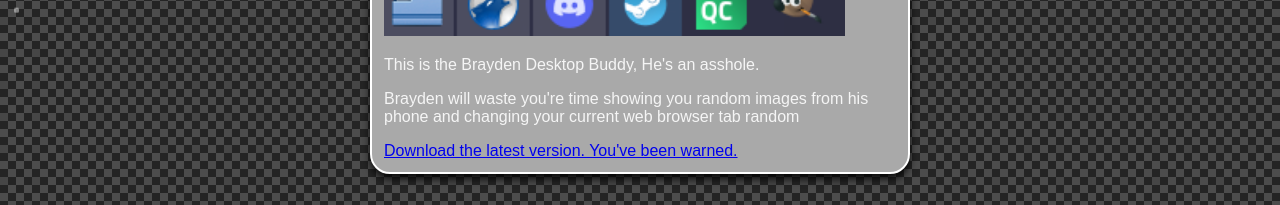
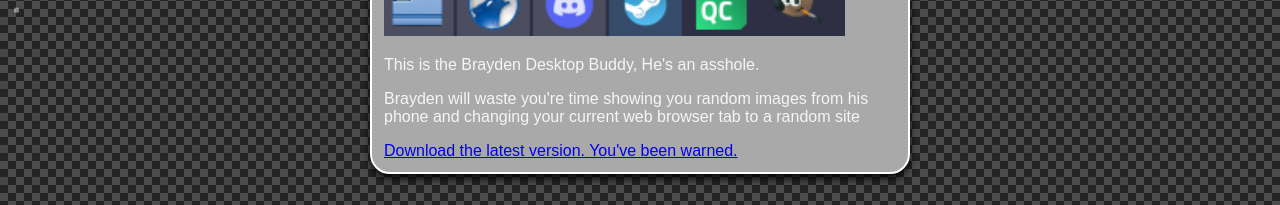
Before and after one commit to PiSquaredx3/Nickel-Dhingy, a Jekyll site: the page built from Extras.md, in a window 1280 px wide. Shown: the part 703-908 px from the top of the page. Built offline with Jekyll 4.4.1, drawn with Linux system fonts in a browser that asks for light colours.

Commit message:
Update Extras.md

```diff
--- a/Extras.md
+++ b/Extras.md
@@ -23,7 +23,7 @@ title: Nickel-Dhingy
                 <div id="thingofthenow">
                     <img src="/assets/pictures/thumbnail.png" alt="Desktop Brayden" width="90%">
 <p>This is the Brayden Desktop Buddy, He's an asshole.</p>
-<p>Brayden will waste you're time showing you random images from his phone and changing your current web browser tab random</p>
+<p>Brayden will waste you're time showing you random images from his phone and changing your current web browser tab to a random site</p>
 <a href="/braydendesktop/DesktopBrayden_DevBuild1.zip" download> Download the latest version. You've been warned. </a>
 </div>
 
```
